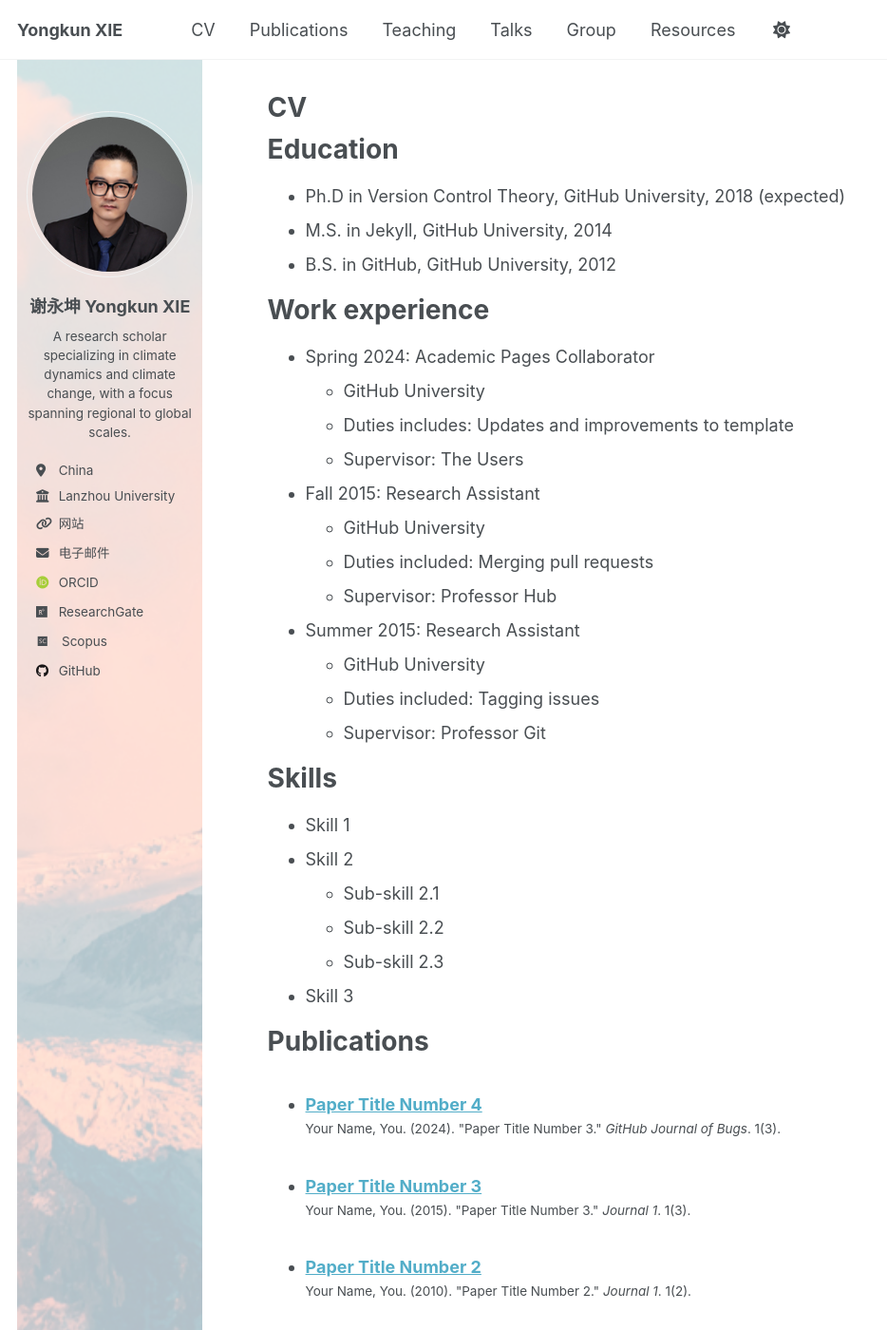
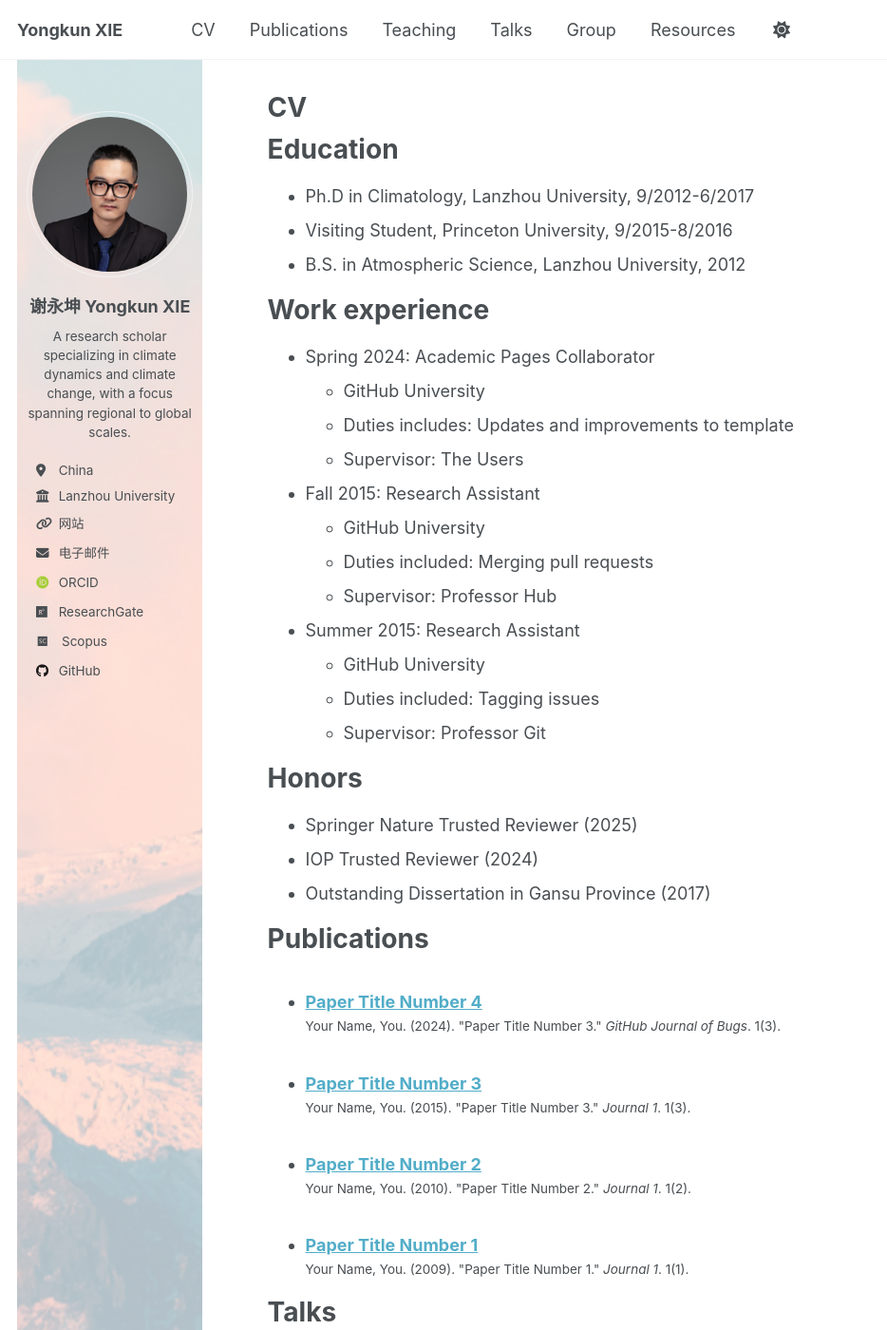
Before and after one commit to yongkunxie/yongkunxie.github.io, a Jekyll site: the page built from _pages/cv.md, in a window 1280 px wide and 1400 px high. Shown: the whole window at 95% size, without its empty margins (0-934 px from the left). Built offline with Jekyll 4.4.1, drawn with Linux system fonts in a browser that asks for light colours; some web fonts are replaced.

Commit message:
Update cv.md

```diff
--- a/_pages/cv.md
+++ b/_pages/cv.md
@@ -9,11 +9,12 @@ redirect_from:
 
 {% include base_path %}
 
+
 Education
 ======
-* Ph.D in Version Control Theory, GitHub University, 2018 (expected)
-* M.S. in Jekyll, GitHub University, 2014
-* B.S. in GitHub, GitHub University, 2012
+* Ph.D in Climatology, Lanzhou University, 9/2012-6/2017
+* Visiting Student, Princeton University, 9/2015-8/2016
+* B.S. in Atmospheric Science, Lanzhou University, 2012
 
 Work experience
 ======
@@ -32,14 +33,11 @@ Work experience
   * Duties included: Tagging issues
   * Supervisor: Professor Git
 
-Skills
+Honors
 ======
-* Skill 1
-* Skill 2
-  * Sub-skill 2.1
-  * Sub-skill 2.2
-  * Sub-skill 2.3
-* Skill 3
+* Springer Nature Trusted Reviewer (2025)
+* IOP Trusted Reviewer (2024)
+* Outstanding Dissertation in Gansu Province (2017)
 
 Publications
 ======
```
